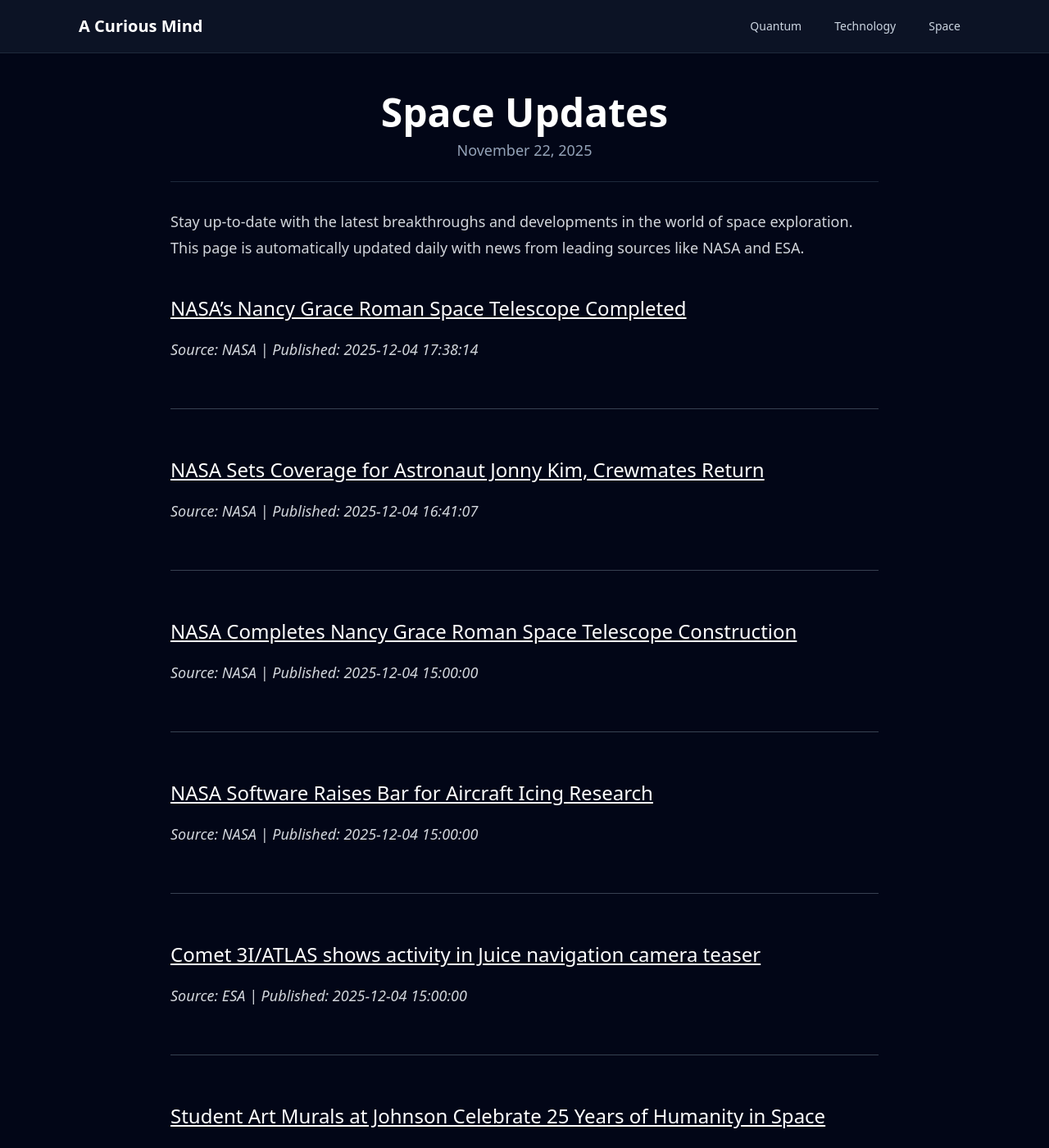
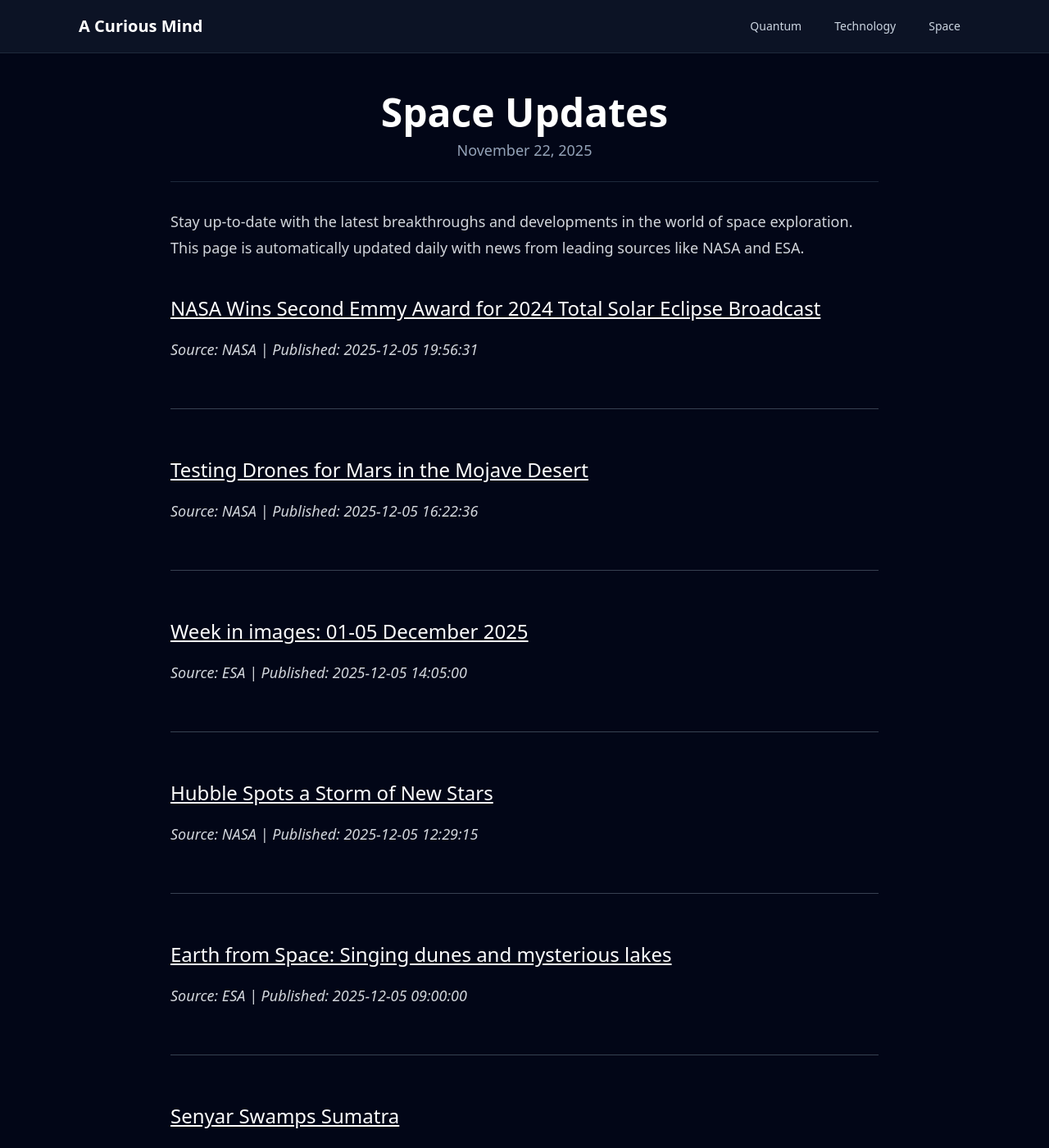
Before and after one commit to onehl7/onehl7.github.io, a Jekyll site: the page built from _posts/2025-11-22-space-updates.md, in a window 1280 px wide and 1400 px high. Shown: the whole window at 82% size. Built offline with Jekyll 4.4.1, drawn with Linux system fonts in a browser that asks for light colours; nearby versions of some CDN libraries; some of the changed text lies outside the part shown.

Commit message:
Update space news data

```diff
--- a/_data/space_news.json
+++ b/_data/space_news.json
@@ -1,39 +1,51 @@
 [
   {
     "source": "NASA",
-    "title": "NASA\u2019s Nancy Grace Roman Space Telescope Completed",
-    "link": "https://www.nasa.gov/image-article/nasas-nancy-grace-roman-space-telescope-completed/",
-    "published": "2025-12-04 17:38:14"
+    "title": "NASA Wins Second Emmy Award for 2024 Total Solar Eclipse Broadcast",
+    "link": "https://www.nasa.gov/general/nasa-wins-second-emmy-award-for-2024-total-solar-eclipse-broadcast/",
+    "published": "2025-12-05 19:56:31"
   },
   {
     "source": "NASA",
-    "title": "NASA Sets Coverage for Astronaut Jonny Kim, Crewmates Return",
-    "link": "https://www.nasa.gov/news-release/nasa-sets-coverage-for-astronaut-jonny-kim-crewmates-return/",
-    "published": "2025-12-04 16:41:07"
+    "title": "Testing Drones for Mars in the Mojave Desert",
+    "link": "https://www.nasa.gov/image-article/testing-drones-for-mars-in-the-mojave-desert/",
+    "published": "2025-12-05 16:22:36"
+  },
+  {
+    "source": "ESA",
+    "title": "Week in images: 01-05 December 2025",
+    "link": "https://www.esa.int/About_Us/Week_in_images/Week_in_images_01-05_December_2025",
+    "published": "2025-12-05 14:05:00"
   },
   {
     "source": "NASA",
-    "title": "NASA Completes Nancy Grace Roman Space Telescope Construction",
-    "link": "https://www.nasa.gov/missions/roman-space-telescope/nasa-completes-nancy-grace-roman-space-telescope-construction/",
-    "published": "2025-12-04 15:00:00"
+    "title": "Hubble Spots a Storm of New Stars",
+    "link": "https://science.nasa.gov/missions/hubble/hubble-spots-a-storm-of-new-stars/",
+    "published": "2025-12-05 12:29:15"
+  },
+  {
+    "source": "ESA",
+    "title": "Earth from Space: Singing dunes and mysterious lakes",
+    "link": "https://www.esa.int/ESA_Multimedia/Images/2025/12/Earth_from_Space_Singing_dunes_and_mysterious_lakes",
+    "published": "2025-12-05 09:00:00"
   },
   {
     "source": "NASA",
-    "title": "NASA Software Raises Bar for Aircraft Icing Research",
-    "link": "https://www.nasa.gov/general/nasa-software-raises-bar-for-aircraft-icing-research/",
-    "published": "2025-12-04 15:00:00"
+    "title": "Senyar Swamps Sumatra",
+    "link": "https://science.nasa.gov/earth/earth-observatory/senyar-swamps-sumatra/",
+    "published": "2025-12-05 05:01:00"
+  },
+  {
+    "source": "NASA",
+    "title": "NASA Selects 2 Instruments for Artemis\u00a0IV Lunar\u00a0Surface Science",
+    "link": "https://science.nasa.gov/missions/artemis/artemis-4/nasa-selects-2-instruments-for-artemis-iv-lunar-surface-science/",
+    "published": "2025-12-04 20:59:42"
   },
   {
     "source": "ESA",
     "title": "Comet 3I/ATLAS shows activity in Juice navigation camera teaser",
     "link": "https://www.esa.int/ESA_Multimedia/Images/2025/12/Comet_3I_ATLAS_shows_activity_in_Juice_navigation_camera_teaser",
     "published": "2025-12-04 15:00:00"
-  },
-  {
-    "source": "NASA",
-    "title": "Student Art Murals at Johnson Celebrate 25 Years of Humanity in Space",
-    "link": "https://www.nasa.gov/centers-and-facilities/johnson/student-art-murals-at-johnson-celebrate-25-years-of-humanity-in-space/",
-    "published": "2025-12-03 16:58:13"
   },
   {
     "source": "ESA",
@@ -43,18 +55,6 @@
   },
   {
     "source": "ESA",
-    "title": "A martian butterfly flaps its wings",
-    "link": "https://www.esa.int/Science_Exploration/Space_Science/Mars_Express/A_martian_butterfly_flaps_its_wings",
-    "published": "2025-12-03 10:00:00"
-  },
-  {
-    "source": "ESA",
-    "title": "Sun-watcher SOHO celebrates thirty years",
-    "link": "https://www.esa.int/Science_Exploration/Space_Science/SOHO/Sun-watcher_SOHO_celebrates_thirty_years",
-    "published": "2025-12-02 10:01:00"
-  },
-  {
-    "source": "ESA",
     "title": "Ministerial Council 2025",
     "link": "https://www.esa.int/About_Us/Ministerial_Council_2025",
     "published": "2025-11-18 10:39:00"
```
